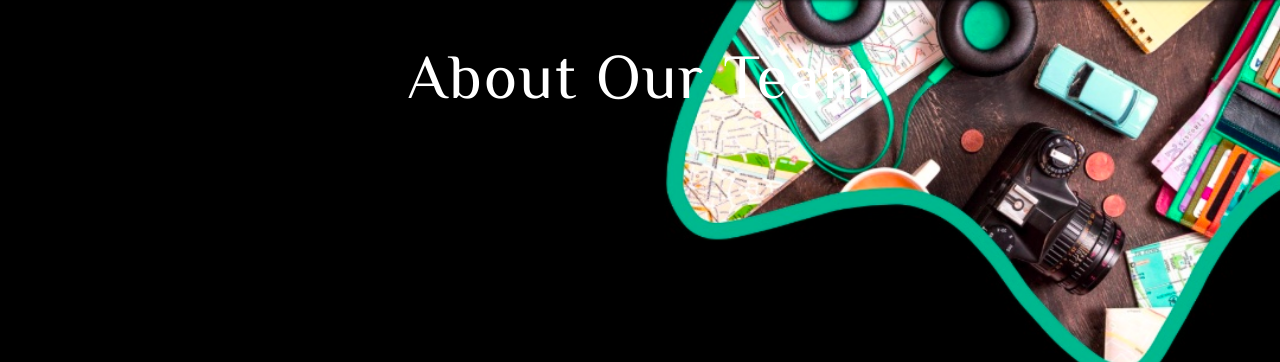
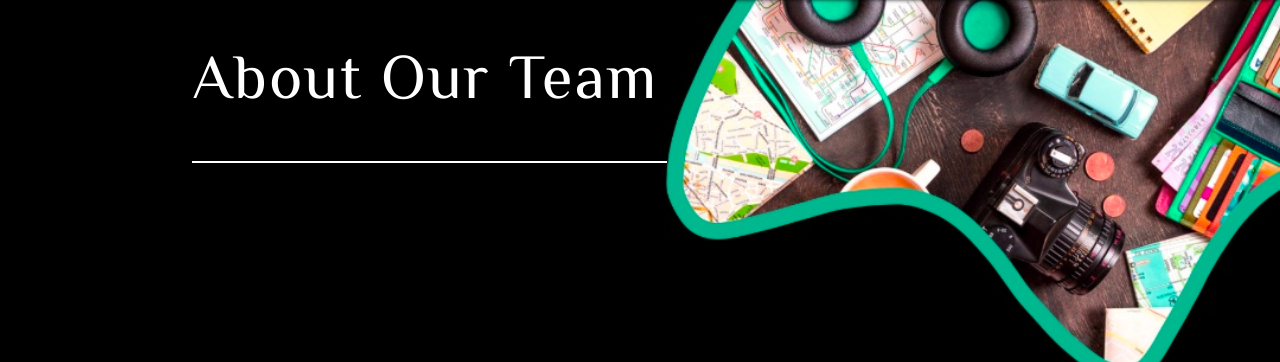
Before and after one commit to ajelleny/wayfarer, a Django app: page /about/ in a window 1280 px wide. Shown: the part 64-426 px from the top of the page. Run offline with Django 3.2, Linux system fonts and the light colour scheme.

```diff
--- a/main_app/templates/about.html
+++ b/main_app/templates/about.html
@@ -2,7 +2,7 @@
 {% block content %}
   <section class="aboutpage-section">
   <div class="h1-container">
-    <h1>About Our Team</h1>
+    <h1 class="h1-about">About Our Team</h1>
   </div>
   <div class="aboutpage-container">
     <div class="jelleny-container">
```
